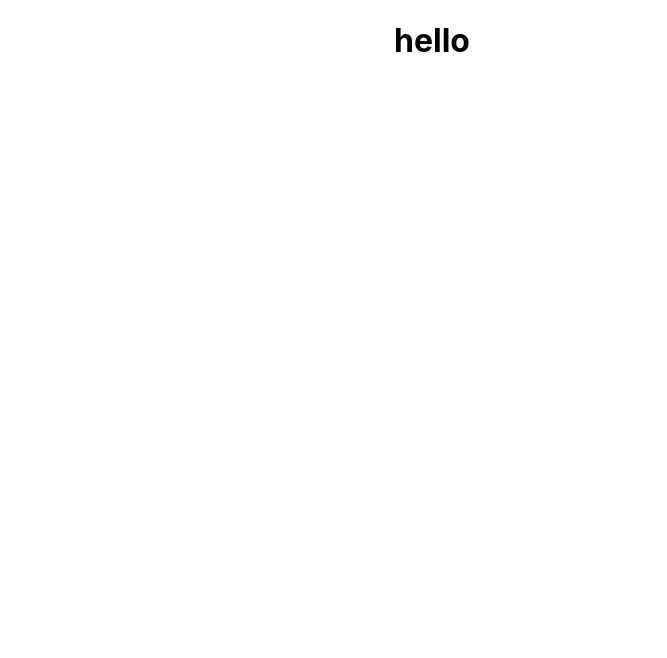
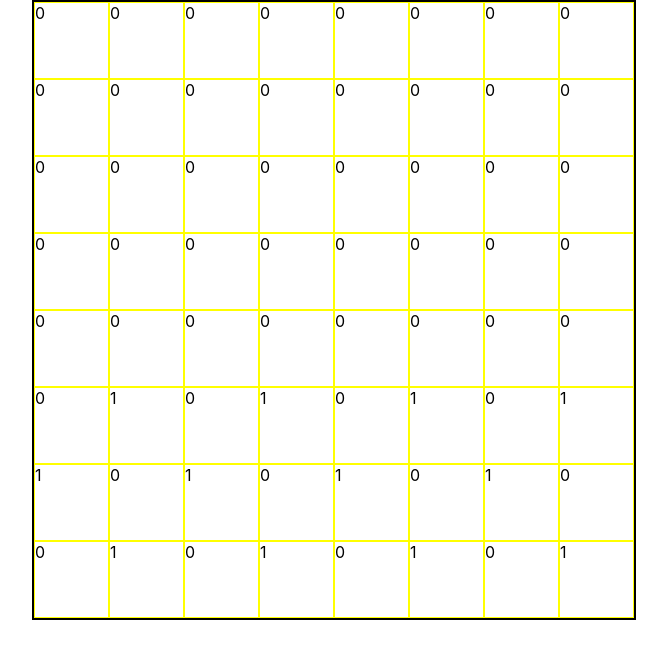
Before and after one commit to cjbt/checker-board, a React (Create React App) app in the folder client/: page / in a window 1280 px wide. Shown: the top 658 px of the page, without its empty margins (208-875 px from the left). Built offline with nearby package versions, Linux system fonts and the light colour scheme.

Commit message:
create grid and render to browser

```diff
--- a/client/package.json
+++ b/client/package.json
@@ -9,7 +9,8 @@
     "axios": "^0.19.2",
     "react": "^16.13.0",
     "react-dom": "^16.13.0",
-    "react-scripts": "3.4.0"
+    "react-scripts": "3.4.0",
+    "styled-components": "^5.0.1"
   },
   "scripts": {
     "start": "react-scripts start",
--- a/client/src/App.js
+++ b/client/src/App.js
@@ -1,6 +1,5 @@
 import React, { useState, useEffect } from 'react';
-import logo from './logo.svg';
-import './App.css';
+import styled from 'styled-components';
 
 function App() {
   const [state, setState] = useState([]);
@@ -32,11 +31,44 @@ function App() {
   }, []);
 
   if (!state.length) return <h1>Loading...</h1>;
+
   return (
-    <div className="App">
-      <h1>hello</h1>
-    </div>
+    <StyledApp>
+      <StyledCheckerBoardContainer>
+        {state.map(column => {
+          return (
+            <StyledColumn>
+              <StyledRow>
+                {column.map(row => {
+                  return <StyledRowItem>{row}</StyledRowItem>;
+                })}
+              </StyledRow>
+            </StyledColumn>
+          );
+        })}
+      </StyledCheckerBoardContainer>
+    </StyledApp>
   );
 }
 
+const StyledApp = styled.div`
+  width: 100%;
+  max-width: 800px;
+  margin: 0 auto;
+`;
+const StyledCheckerBoardContainer = styled.div`
+  width: 600px;
+  max-width: 600px;
+  border: 2px solid black;
+`;
+const StyledColumn = styled.div``;
+const StyledRow = styled.div`
+  display: flex;
+`;
+const StyledRowItem = styled.div`
+  width: 75px;
+  height: 75px;
+  border: 1px solid yellow;
+`;
+
 export default App;
```
Also changed, not shown: 1 other file (tests, documents, lock files or other folders).
